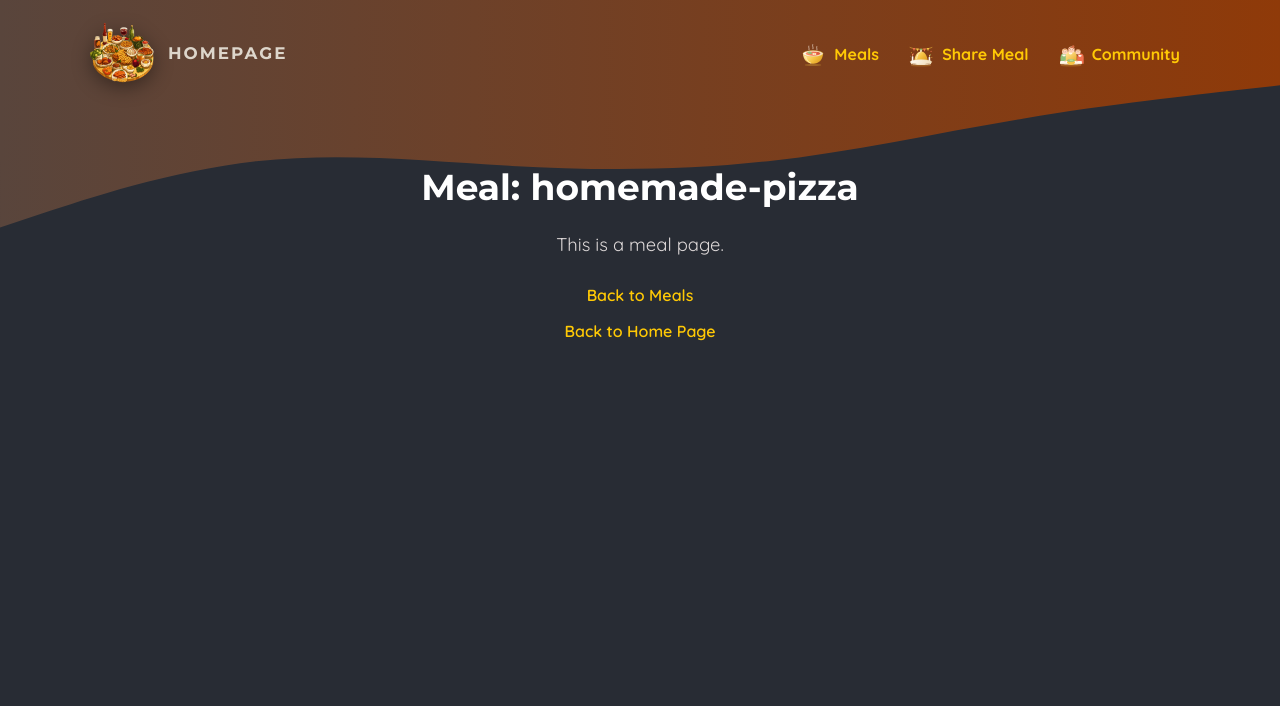
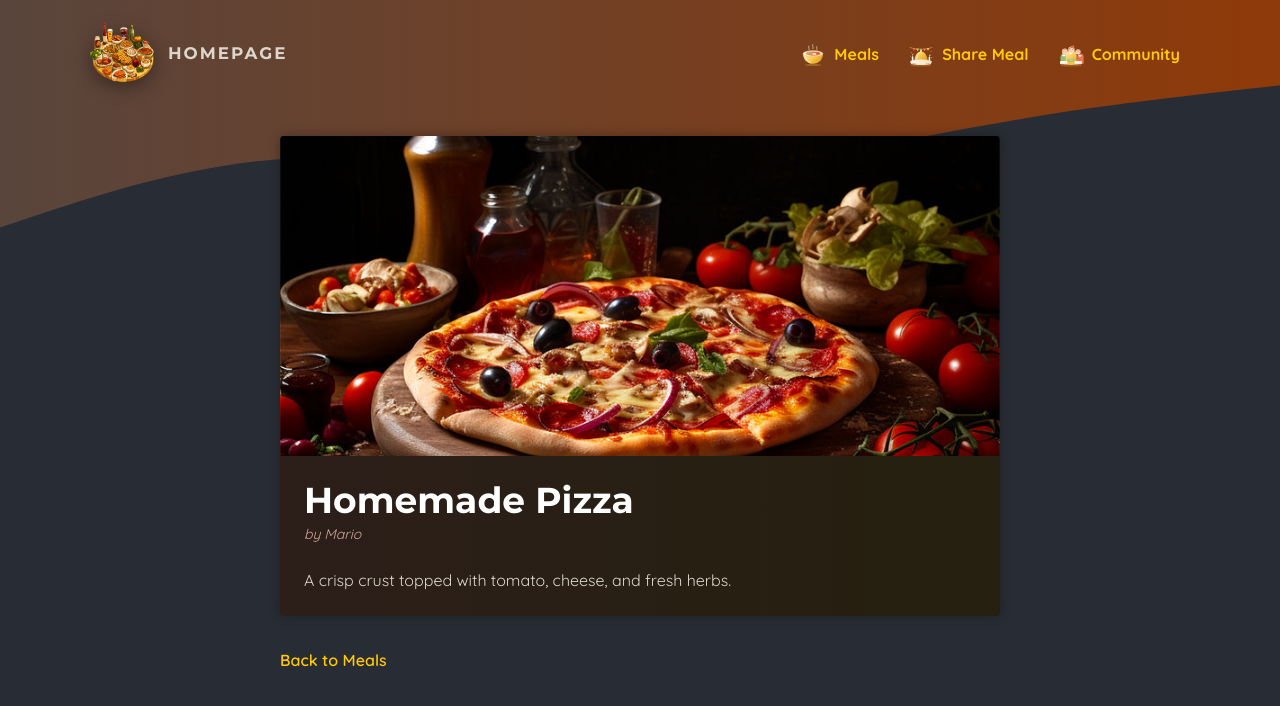
Before and after one commit to DmitriyMalayev/next-recipes-app, a Next.js app: page /meals/homemade-pizza in a window 1280 px wide. Shown: the top 706 px of the page. Built offline with nearby package versions, Linux system fonts and the light colour scheme.

Commit message:
Refactor meals page and meal details component to utilize dynamic data fetching; streamline meal card and details rendering with improved layout and styling for enhanced user experience.

```diff
--- a/app/meals/[slug]/page.tsx
+++ b/app/meals/[slug]/page.tsx
@@ -1,29 +1,55 @@
+import Image from "next/image";
 import Link from "next/link";
+import { notFound } from "next/navigation";
 
-export default async function MealPage({
+import {
+  getMealDetails,
+  getMealImage,
+  getMealTitle,
+  getMealCreator,
+  getMealSummary,
+} from "@/lib/meals";
+
+export default async function MealDetailsPage({
   params,
 }: {
   params: Promise<{ slug: string }>;
 }) {
   const { slug } = await params;
-  console.log("slug", slug);
+  const meal = getMealDetails(slug);
+
+  if (!meal) {
+    notFound();
+  }
+
   return (
-    <main className="mx-auto my-16 max-w-160 px-6 text-center">
-      <h1 className="mb-4 font-display text-4xl leading-normal font-bold text-white">
-        Meal: {slug}{" "}
-      </h1>
-      <p className="mb-6 text-[1.15rem] leading-[1.6]">This is a meal page.</p>
+    <main className="mx-auto w-full max-w-3xl px-6 pt-10 pb-20">
+      <article className="overflow-hidden rounded bg-linear-to-r from-[#2c1e19] to-[#25200f] text-[#ddd6cb] shadow-[0_0_12px_rgba(0,0,0,0.3)]">
+        <div className="relative h-80">
+          <Image
+            src={getMealImage(slug)}
+            alt={getMealTitle(slug)}
+            fill
+            sizes="(max-width: 768px) 100vw, 768px"
+            className="object-cover"
+            priority
+          />
+        </div>
+        <header className="px-6 pt-6">
+          <h1 className="m-0 font-display text-4xl font-bold text-white">
+            {getMealTitle(slug)}
+          </h1>
+          <p className="mt-1 text-sm text-[#cfa69b] italic">
+            by {getMealCreator(slug)}
+          </p>
+        </header>
+        <p className="m-0 px-6 py-6">{getMealSummary(slug)}</p>
+      </article>
       <Link
         href="/meals"
-        className="mx-auto my-3 block w-fit font-semibold text-[#ffc905] no-underline hover:text-[#f9572a] focus-visible:text-[#f9572a]"
+        className="mt-8 inline-block font-semibold text-[#ffc905] no-underline hover:text-[#f9572a]"
       >
         Back to Meals
-      </Link>
-      <Link
-        href="/"
-        className="mx-auto my-3 block w-fit font-semibold text-[#ffc905] no-underline hover:text-[#f9572a] focus-visible:text-[#f9572a]"
-      >
-        Back to Home Page
       </Link>
     </main>
   );
--- a/app/meals/page.tsx
+++ b/app/meals/page.tsx
@@ -1,69 +1,19 @@
 import Image from "next/image";
 import Link from "next/link";
 
-type Meal = {
-  title: string;
-  slug: string;
-  image: string;
-  summary: string;
-  creator: string;
-};
+import { getMealImage, getMeals } from "@/lib/meals";
+import { getMealTitle } from "@/lib/meals";
+import { getMealCreator } from "@/lib/meals";
+import { getMealSummary } from "@/lib/meals";
 
-const meals: Meal[] = [
-  {
-    title: "Juicy Cheese Burger",
-    slug: "juicy-cheese-burger",
-    image: "/food-images/burger.jpg",
-    summary:
-      "A juicy beef patty with melted cheese, served in a soft bun.",
-    creator: "John Doe",
-  },
-  {
-    title: "Spicy Curry",
-    slug: "spicy-curry",
-    image: "/food-images/curry.jpg",
-    summary:
-      "A rich curry with warm spices and a creamy coconut sauce.",
-    creator: "Maximilian",
-  },
-  {
-    title: "Classic Mac and Cheese",
-    slug: "mac-and-cheese",
-    image: "/food-images/macncheese.jpg",
-    summary: "Creamy cheddar sauce folded through tender pasta.",
-    creator: "Laura",
-  },
-  {
-    title: "Homemade Pizza",
-    slug: "homemade-pizza",
-    image: "/food-images/pizza.jpg",
-    summary: "A crisp crust topped with tomato, cheese, and fresh herbs.",
-    creator: "Mario",
-  },
-  {
-    title: "Wiener Schnitzel",
-    slug: "wiener-schnitzel",
-    image: "/food-images/schnitzel.jpg",
-    summary: "Crispy breaded cutlet with a squeeze of lemon.",
-    creator: "Franz",
-  },
-  {
-    title: "Fresh Tomato Salad",
-    slug: "tomato-salad",
-    image: "/food-images/tomato-salad.jpg",
-    summary: "Ripe tomatoes, olive oil, and basil, served chilled.",
-    creator: "Sophia",
-  },
-];
-
-function MealCard({ title, slug, image, summary, creator }: Meal) {
+function MealCard({ slug }: { slug: string }) {
   return (
     <article className="flex h-full flex-col justify-between overflow-hidden rounded bg-linear-to-r from-[#2c1e19] to-[#25200f] text-[#ddd6cb] shadow-[0_0_12px_rgba(0,0,0,0.3)]">
       <header>
         <div className="relative h-60">
           <Image
-            src={image}
-            alt={title}
+            src={getMealImage(slug)}
+            alt={getMealTitle(slug)}
             fill
             sizes="(max-width: 640px) 100vw, (max-width: 1024px) 50vw, 33vw"
             className="object-cover"
@@ -71,13 +21,15 @@ function MealCard({ title, slug, image, summary, creator }: Meal) {
         </div>
         <div className="px-4 pt-2">
           <h2 className="m-0 font-display text-2xl font-bold text-white">
-            {title}
+            {getMealTitle(slug)}
           </h2>
-          <p className="m-0 text-xs text-[#cfa69b] italic">by {creator}</p>
+          <p className="m-0 text-xs text-[#cfa69b] italic">
+            by {getMealCreator(slug)}
+          </p>
         </div>
       </header>
       <div className="flex h-full flex-col justify-between">
-        <p className="m-0 px-4 pt-4">{summary}</p>
+        <p className="m-0 px-4 pt-4">{getMealSummary(slug)}</p>
         <div className="p-4 text-right">
           <Link
             href={`/meals/${slug}`}
@@ -112,9 +64,9 @@ export default function MealsPage() {
         </Link>
       </header>
       <ul className="m-0 grid list-none grid-cols-1 gap-8 p-0 sm:grid-cols-2 lg:grid-cols-3">
-        {meals.map((meal) => (
+        {getMeals().map((meal) => (
           <li key={meal.slug} className="h-full">
-            <MealCard {...meal} />
+            <MealCard slug={meal.slug} />
           </li>
         ))}
       </ul>
--- a/components/nav-link.tsx
+++ b/components/nav-link.tsx
@@ -2,6 +2,7 @@
 
 import Link from "next/link";
 import { usePathname } from "next/navigation";
+import { Suspense } from "react";
 
 interface NavLinkProps {
   href: string;
@@ -11,9 +12,8 @@ interface NavLinkProps {
 const navLinkClassName =
   "inline-flex items-center gap-[0.45rem] rounded-full px-3 py-[0.4rem] font-bold whitespace-nowrap text-[#ffc905] no-underline hover:bg-[#f9572a] hover:text-white focus-visible:bg-[#f9572a] focus-visible:text-white aria-[current=page]:bg-[#f9572a] aria-[current=page]:text-white max-[720px]:gap-[0.35rem] max-[720px]:px-2 max-[720px]:py-[0.35rem] max-[720px]:text-[0.95rem]";
 
-export default function NavLink({ href, children }: NavLinkProps) {
+function NavLinkContent({ href, children }: NavLinkProps) {
   const pathname = usePathname();
-
   return (
     <Link
       href={href}
@@ -24,3 +24,10 @@ export default function NavLink({ href, children }: NavLinkProps) {
     </Link>
   );
 }
+export default function NavLink({ href, children }: NavLinkProps) {
+  return (
+    <Suspense fallback={<span className={navLinkClassName}>{children}</span>}>
+      <NavLinkContent href={href}>{children}</NavLinkContent>
+    </Suspense>
+  );
+}
--- /dev/null
+++ b/lib/meals.ts
@@ -0,0 +1,76 @@
+type Meal = {
+  title: string;
+  slug: string;
+  image: string;
+  summary: string;
+  creator: string;
+};
+
+const meals: Meal[] = [
+  {
+    title: "Juicy Cheese Burger",
+    slug: "juicy-cheese-burger",
+    image: "/food-images/burger.jpg",
+    summary: "A juicy beef patty with melted cheese, served in a soft bun.",
+    creator: "John Doe",
+  },
+  {
+    title: "Spicy Curry",
+    slug: "spicy-curry",
+    image: "/food-images/curry.jpg",
+    summary: "A rich curry with warm spices and a creamy coconut sauce.",
+    creator: "Maximilian",
+  },
+  {
+    title: "Classic Mac and Cheese",
+    slug: "mac-and-cheese",
+    image: "/food-images/macncheese.jpg",
+    summary: "Creamy cheddar sauce folded through tender pasta.",
+    creator: "Laura",
+  },
+  {
+    title: "Homemade Pizza",
+    slug: "homemade-pizza",
+    image: "/food-images/pizza.jpg",
+    summary: "A crisp crust topped with tomato, cheese, and fresh herbs.",
+    creator: "Mario",
+  },
+  {
+    title: "Wiener Schnitzel",
+    slug: "wiener-schnitzel",
+    image: "/food-images/schnitzel.jpg",
+    summary: "Crispy breaded cutlet with a squeeze of lemon.",
+    creator: "Franz",
+  },
+  {
+    title: "Fresh Tomato Salad",
+    slug: "tomato-salad",
+    image: "/food-images/tomato-salad.jpg",
+    summary: "Ripe tomatoes, olive oil, and basil, served chilled.",
+    creator: "Sophia",
+  },
+];
+
+export function getMeals() {
+  return meals;
+}
+
+export function getMealDetails(slug: string) {
+  return getMeals().find((meal) => meal.slug === slug);
+}
+
+export function getMealTitle(slug: string) {
+  return getMeals().find((meal) => meal.slug === slug)?.title || "";
+}
+
+export function getMealImage(slug: string) {
+  return getMeals().find((meal) => meal.slug === slug)?.image || "";
+}
+
+export function getMealSummary(slug: string) {
+  return getMeals().find((meal) => meal.slug === slug)?.summary || "";
+}
+
+export function getMealCreator(slug: string) {
+  return getMeals().find((meal) => meal.slug === slug)?.creator || "";
+}
```
